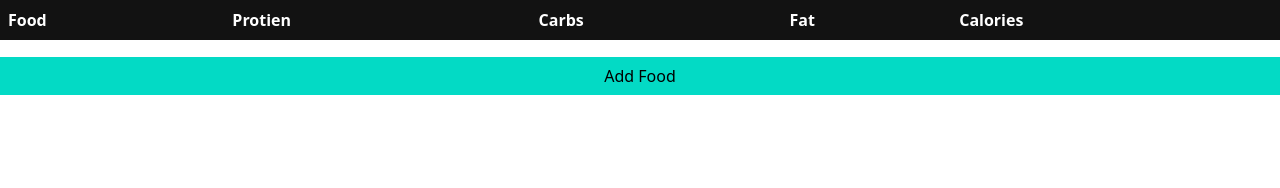
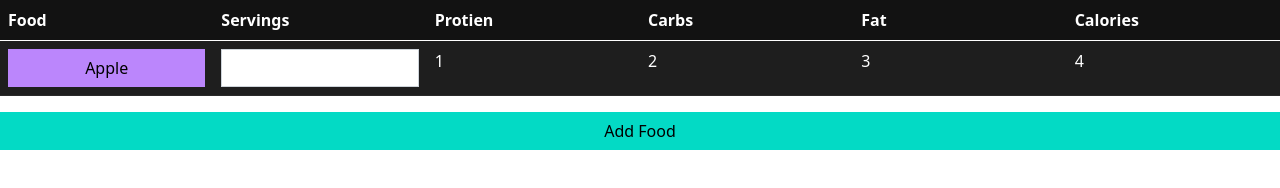
Before and after one commit to JoshuaHolloway/nutrition-app-v2, a website: page index.html in a window 1280 px wide. Drawn offline with nearby package versions, Linux system fonts and the light colour scheme.

Commit message:
added input field for serving

```diff
--- a/index.html
+++ b/index.html
@@ -13,6 +13,7 @@
     <thead>
       <tr>
         <th scope="col">Food</th>
+        <th scope="col">Servings</th>
         <th scope="col">Protien</th>
         <th scope="col">Carbs</th>
         <th scope="col">Fat</th>
@@ -20,19 +21,27 @@
       </tr>
     </thead>
     <tbody>
-      <!-- <tr>
+      <tr>
         <th scope="row">
           <button type="button" class="btn btn-primary" data-bs-toggle="modal" data-bs-target="#modal-01">
             Apple
           </button>
         </th>
+        <td>
+          <input type="number" class="form-control" id="serving-input-0" style="width: 100%;">
+        </td>
         <td>1</td>
         <td>2</td>
         <td>3</td>
         <td>4</td>
-      </tr> -->
+      </tr>
     </tbody>
   </table>
+  <style>
+    table {
+      table-layout: fixed;
+    }
+  </style>
 
 
 
--- a/js/grid-grow-mod.js
+++ b/js/grid-grow-mod.js
@@ -36,6 +36,10 @@ add_food_button.addEventListener('click', () => {
       </div>
     </th>
 
+    <td>
+      <input type="number" class="form-control" id="serving-input-${row_num}" style="width: 100%;">
+    </td>
+
     <td>1</td>
     <td>2</td>
     <td>3</td>
```
